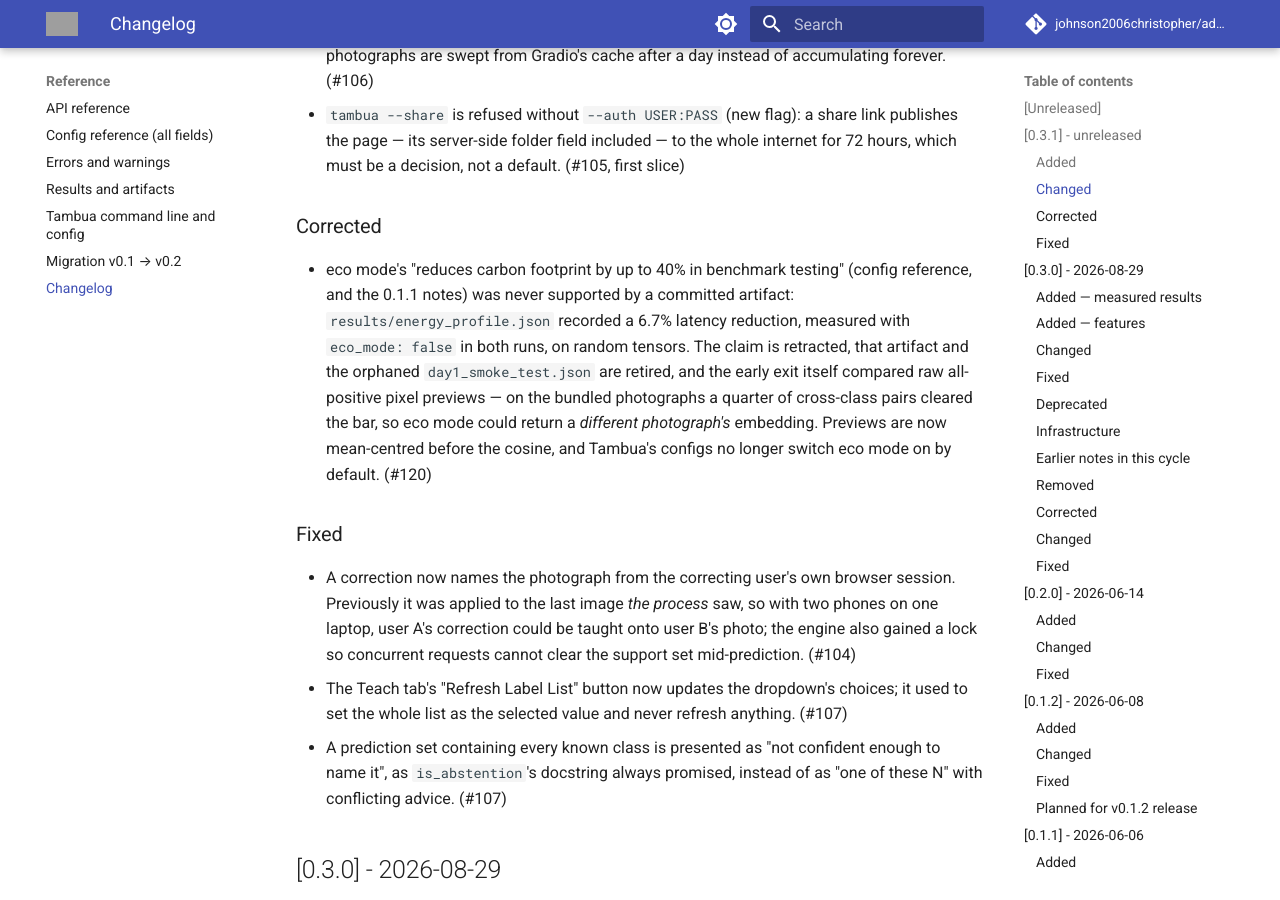
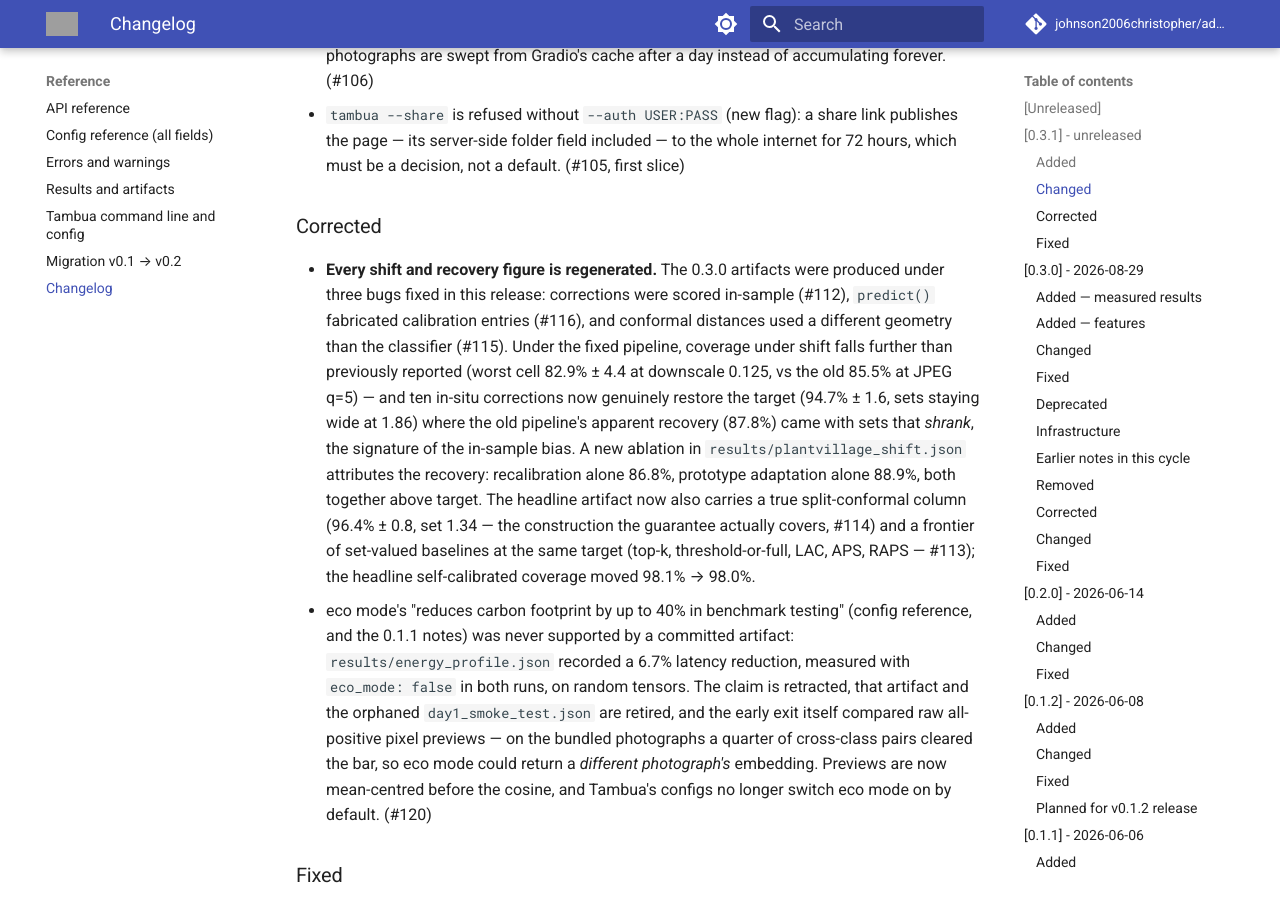
Before and after one commit to johnson2006christopher/adaptshot, an MkDocs documentation site: the page built from docs/reference/changelog.md, in a window 1280 px wide and 900 px high, scrolled down 1001 px. Built offline with MkDocs 1.6.1 and Material for MkDocs 9.7.7, drawn with Linux system fonts in a browser that asks for light colours; comment, search, counter and statistics services are not loaded; grey boxes are pictures that could not be loaded.

```diff
--- a/docs/reference/changelog.md
+++ b/docs/reference/changelog.md
@@ -40,6 +40,22 @@
   first slice)
 
 ### Corrected
+- **Every shift and recovery figure is regenerated.** The 0.3.0 artifacts were
+  produced under three bugs fixed in this release: corrections were scored
+  in-sample (#112), `predict()` fabricated calibration entries (#116), and
+  conformal distances used a different geometry than the classifier (#115).
+  Under the fixed pipeline, coverage under shift falls further than previously
+  reported (worst cell 82.9% ± 4.4 at downscale 0.125, vs the old 85.5% at
+  JPEG q=5) — and ten in-situ corrections now genuinely restore the target
+  (94.7% ± 1.6, sets staying wide at 1.86) where the old pipeline's apparent
+  recovery (87.8%) came with sets that *shrank*, the signature of the
+  in-sample bias. A new ablation in `results/plantvillage_shift.json`
+  attributes the recovery: recalibration alone 86.8%, prototype adaptation
+  alone 88.9%, both together above target. The headline artifact now also
+  carries a true split-conformal column (96.4% ± 0.8, set 1.34 — the
+  construction the guarantee actually covers, #114) and a frontier of
+  set-valued baselines at the same target (top-k, threshold-or-full, LAC,
+  APS, RAPS — #113); the headline self-calibrated coverage moved 98.1% → 98.0%.
 - eco mode's "reduces carbon footprint by up to 40% in benchmark testing"
   (config reference, and the 0.1.1 notes) was never supported by a committed
   artifact: `results/energy_profile.json` recorded a 6.7% latency reduction,
```
